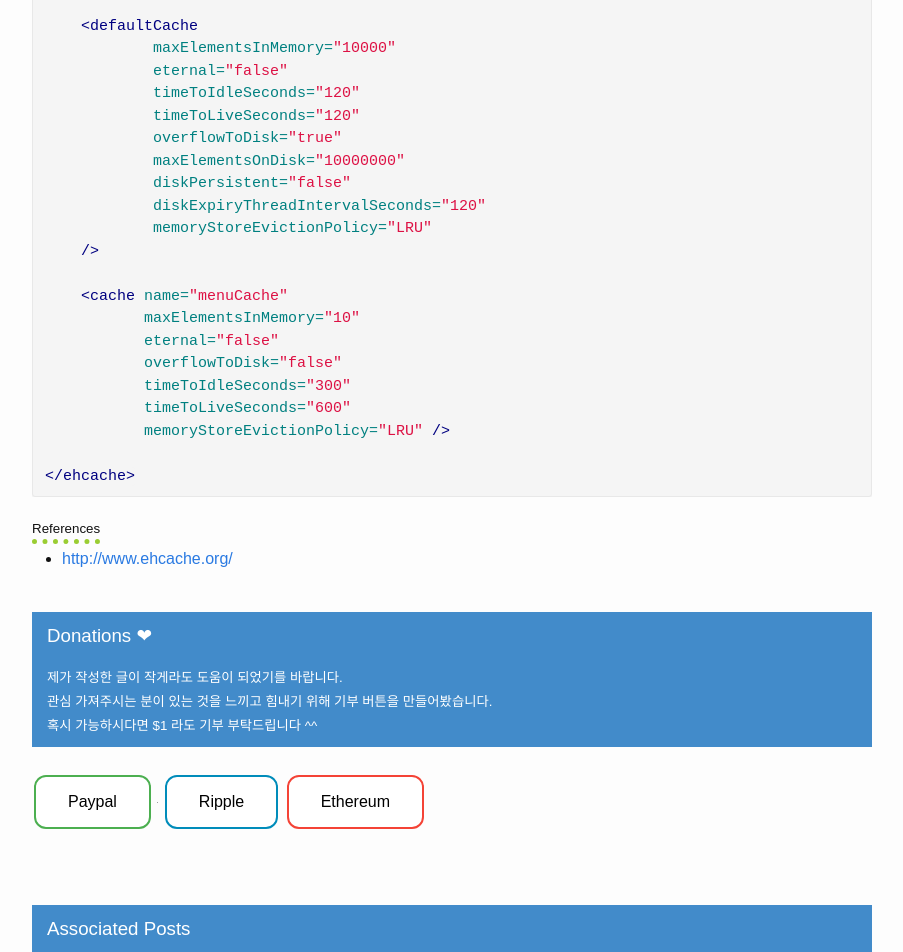
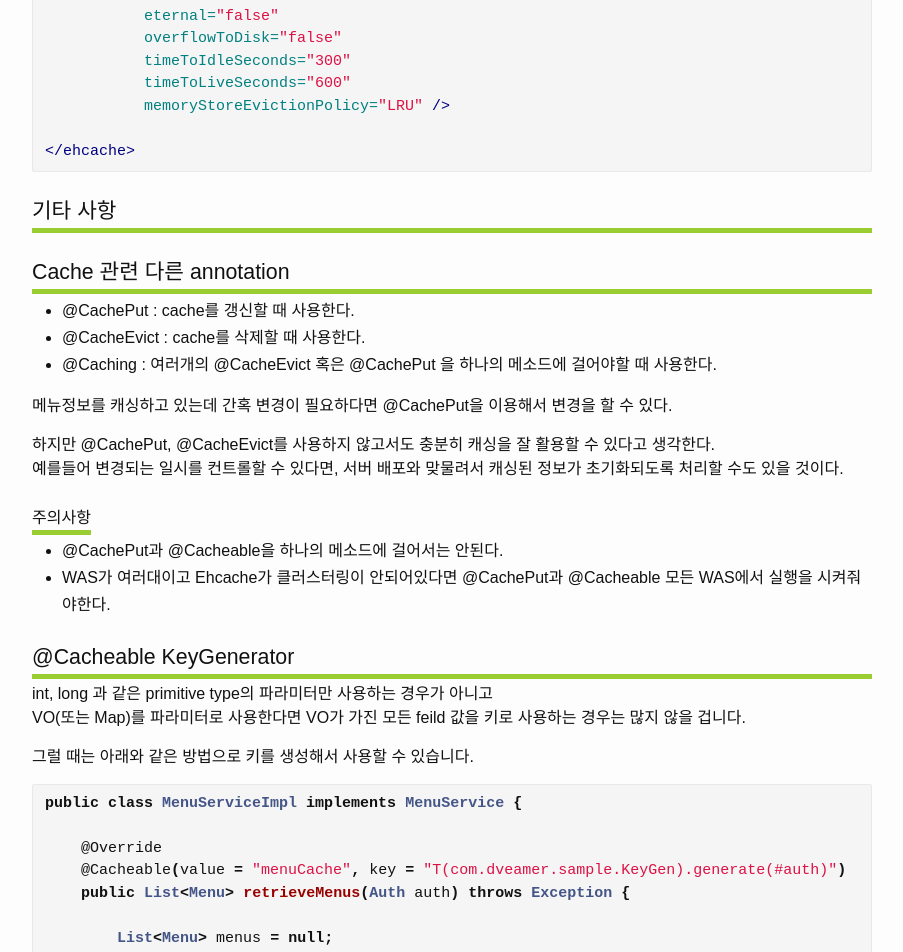
Before and after one commit to dveamer/dveamer.github.io, a Jekyll site: the page built from _posts/Spring/2018-09-23-SpringCacheable.md, in a window 1280 px wide and 1400 px high, scrolled down 5820 px. Shown: the top 952 px of the window, without its empty margins (188-1091 px from the left). Built offline with Jekyll 4.4.1, drawn with Linux system fonts in a browser that asks for light colours; comment, search, counter and statistics services are not loaded; some of the changed text lies outside the part shown.

Commit message:
homepage

```diff
--- a/_posts/Spring/2018-09-23-SpringCacheable.md
+++ b/_posts/Spring/2018-09-23-SpringCacheable.md
@@ -201,6 +184,9 @@ Spring @Cacheable은 내부적으로 Spring AOP를 이용하기 때문에 @Async
 
 AspectJ를 이용하면 제약사항을 회피하기 가능하며 그에 대해서는 추후에 작성하도록 하겠습니다.
 동일한 원인과 해법에 대해서 다룬 [Spring @Async AspectJ 비동기처리](/java/SpringAsyncAspectJ.html) 글을 읽어보시면 도움이 되실겁니다.
+
+
+## Spring 캐시
 
 # Ehcache 설정
 
@@ -272,7 +258,60 @@
 </ehcache>
 ~~~
 
+## 기타 사항
+
+## Cache 관련 다른 annotation
+
+  * @CachePut : cache를 갱신할 때 사용한다.
+  * @CacheEvict : cache를 삭제할 때 사용한다.
+  * @Caching : 여러개의 @CacheEvict 혹은 @CachePut 을 하나의 메소드에 걸어야할 때 사용한다.
+
+메뉴정보를 캐싱하고 있는데 간혹 변경이 필요하다면 @CachePut을 이용해서 변경을 할 수 있다.
+
+하지만 @CachePut, @CacheEvict를 사용하지 않고서도 충분히 캐싱을 잘 활용할 수 있다고 생각한다.
+예를들어 변경되는 일시를 컨트롤할 수 있다면, 서버 배포와 맞물려서 캐싱된 정보가 초기화되도록 처리할 수도 있을 것이다.
+
+### 주의사항
+
+  * @CachePut과 @Cacheable을 하나의 메소드에 걸어서는 안된다.
+  * WAS가 여러대이고 Ehcache가 클러스터링이 안되어있다면 @CachePut과 @Cacheable 모든 WAS에서 실행을 시켜줘야한다.
+
+
+## @Cacheable KeyGenerator
+
+int, long 과 같은 primitive type의 파라미터만 사용하는 경우가 아니고
+VO(또는 Map)를 파라미터로 사용한다면 VO가 가진 모든 feild 값을 키로 사용하는 경우는 많지 않을 겁니다.
+
+그럴 때는 아래와 같은 방법으로 키를 생성해서 사용할 수 있습니다.
+
+~~~java
+public class MenuServiceImpl implements MenuService {
+
+    @Override
+    @Cacheable(value = "menuCache", key = "T(com.dveamer.sample.KeyGen).generate(#auth)")
+    public List<Menu> retrieveMenus(Auth auth) throws Exception {
+
+        List<Menu> menus = null;
+
+        // do something..
+
+        return menus;
+    }
+}
+~~~
+
+~~~java
+package com.dveamer.sample;
+
+public class KeyGen {
+    public static Object generate(Auth auth) {
+        return auth.getAuthCd() + ":" + auth.getSystem().getSystemCd();
+    }
+}
+~~~
+
 
 #### References
 
   * [http://www.ehcache.org/](http://www.ehcache.org/)
+  * [Spring-Cache-키-생성-유의사항](http://knight76.tistory.com/m/entry/Spring-Cache-%ED%82%A4-%EC%83%9D%EC%84%B1-%EC%9C%A0%EC%9D%98%EC%82%AC%ED%95%AD)
```
Also changed, not shown: other parts of _posts/Spring/2018-09-23-SpringCacheable.md (+3 -20 lines).
